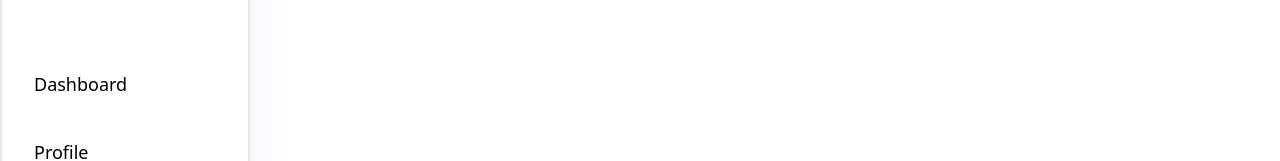
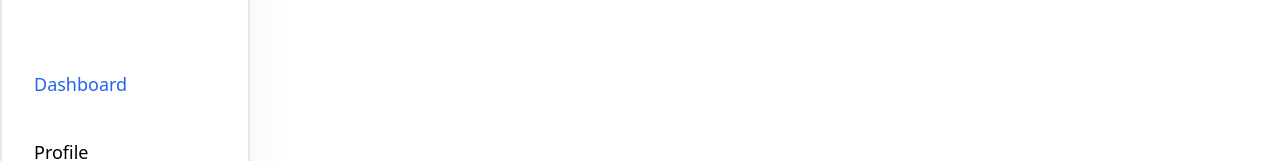
Before and after one commit to deepanshupal09/dseu_project, a Next.js app: page /dashboard in a window 1280 px wide. Shown: the part 184-345 px from the top of the page. Built offline with nearby package versions, Linux system fonts and the light colour scheme.

Commit message:
made navbar

```diff
--- a/app/dashboard/Navbar.tsx
+++ b/app/dashboard/Navbar.tsx
@@ -1,21 +1,20 @@
   "use client";
   import React from "react";
-  import { Inter } from "next/font/google";
-
-  const inter = Inter({ subsets: ["latin"] });
 
   interface Props {
-    selected: string
+    selected: Number,
+    setSelected: Function
   }
-  export default function Navbar({selected}:Props) {
-    const options = ["Dashboard", "Profile", "Exam Registration"]
+  export default function Navbar({selected,setSelected}:Props) {
+    const options = ["Dashboard", "Profile", "Exam Registration", "Course Details"]
     return (
       <>
-        <div className={` w-[250px] text-lg font-light px-8 py-48 space-y-10  h-full shadow-2xl shadow-slate-200 -z-20 bg-white absolute top-[60px] border-2  left-0`}>
-          <div className="cursor-pointer hover:text-blue-600  "> Dashboard </div>
-          <div className="cursor-pointer hover:text-blue-600  "> Profile </div>
-          <div className="cursor-pointer hover:text-blue-600  "> Exam Registration </div>
-          <div className="cursor-pointer hover:text-blue-600  "> Course Details </div>
+        <div className={` w-[250px] text-lg font-normal px-8 py-48 space-y-10  h-full shadow-2xl shadow-slate-200 -z-20 bg-white absolute top-[60px] border-2  left-0`}>
+          {options.map((option,index)=>{
+            return (
+              <div key={index} className={`cursor-pointer hover:text-blue-600 ${selected===index?'text-blue-600':''} `}> {option}</div>
+            )
+          })}
         </div>
       </>
     );
--- a/app/dashboard/page.tsx
+++ b/app/dashboard/page.tsx
@@ -1,12 +1,15 @@
+"use client"
+import { useState } from "react";
 import Header from "./Header";
 import Navbar from "./Navbar";
 
 export default function Home() {
+  const [selected, setSelected] = useState(0);
   return (
     <>
       <div className="bg-[#dfdede] ">
         <Header username={"Abhinav M"} />
-        <Navbar />
+        <Navbar selected={selected} setSelected={setSelected} />
       </div>
     </>
   );
```
